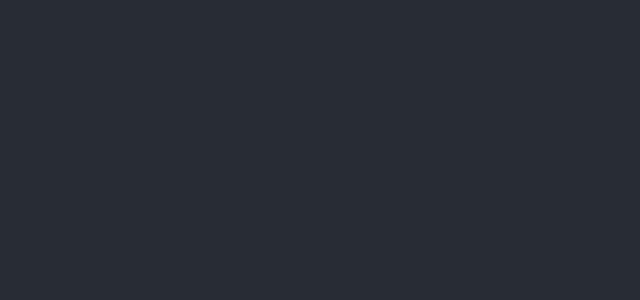
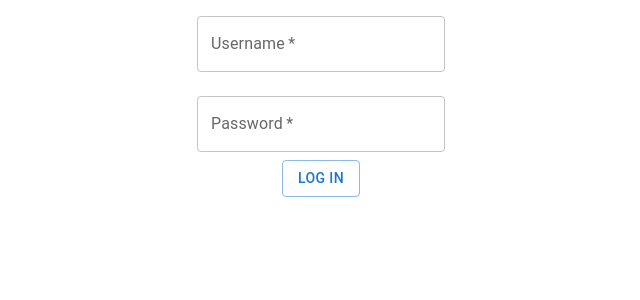
Before and after one commit to Omar-Shueb/WorldBankFrontend, a React (Create React App) app in the folder worldbank/: page / in a window 1280 px wide. Shown: the top 300 px of the page, without its empty margins (319-959 px from the left). Built offline with nearby package versions, Linux system fonts and the light colour scheme.

Commit message:
working login

```diff
--- a/worldbank/src/App.js
+++ b/worldbank/src/App.js
@@ -1,9 +1,11 @@
 import "./App.css";
+import LogInPage from "./Components/LogInPage/LogInPage";
+import Register from "./Components/RegisterPage/RegisterPage.js";
 
 function App() {
   return (
     <div className="App">
-      <header className="App-header"></header>
+      <LogInPage />
     </div>
   );
 }
--- a/worldbank/src/Components/LogInPage/LogInPage.js
+++ b/worldbank/src/Components/LogInPage/LogInPage.js
@@ -1,11 +1,13 @@
 import React from "react";
 import { TextField, Button } from "@mui/material";
+import Networking from "../Networking";
 
 class LogInPage extends React.Component {
   state = {
     usernameInput: "",
     passwordInput: "",
   };
+  networking = new Networking();
 
   onChange = (event) => {
     this.setState({ [event.target.id]: event.target.value });
@@ -14,6 +16,7 @@ class LogInPage extends React.Component {
   onSubmit = (event) => {
     event.preventDefault();
     //// networking
+    this.networking.postLogIn(this.state.usernameInput, this.state.passwordInput);
   };
 
   getLogInForm = () => {
```
Also changed, not shown: worldbank/src/Components/RegisterPage/RegisterPage.js (+2 -8 lines), 2 other files (tests, documents, lock files or other folders).
